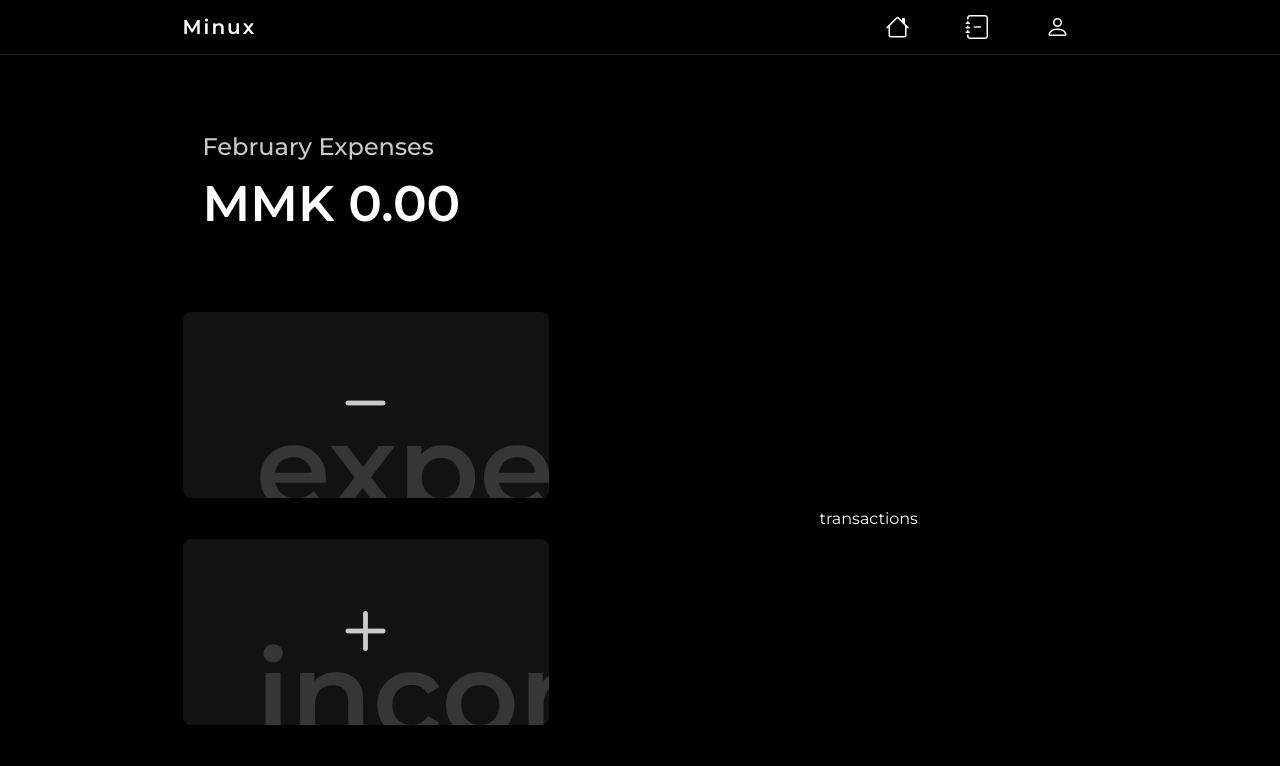
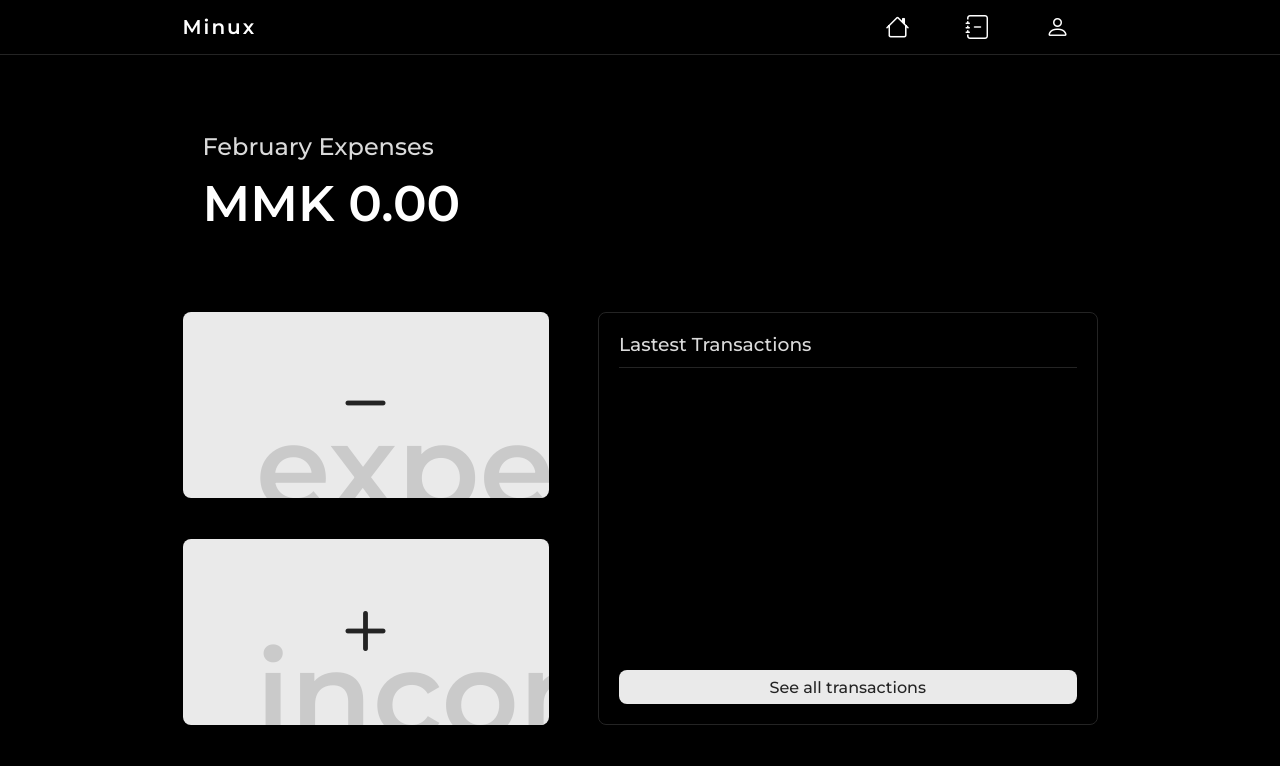
Before and after one commit to nitram/minux, a Flask app: page / in a window 1280 px wide. Shown: the top 766 px of the page. Run offline with Flask 2, Linux system fonts and the light colour scheme; the visitor is signed in with stand-in values (Sample User, id 1); data that the repository does not hold is empty; some libraries are stand-ins or nearby versions.

Commit message:
Complete index page

```diff
--- a/app.py
+++ b/app.py
@@ -42,6 +42,18 @@ ACCOUNT = 150000
 def index():
     now = datetime.now()
 
+    latest_transactions = db.execute("SELECT transactions.type, transactions.amount, categories.name, \
+                                      transactions.description, transactions.transacted_on FROM transactions \
+                                      JOIN categories ON transactions.category_id = categories.category_id \
+                                      WHERE transactions.user_id IN (SELECT id FROM users WHERE id = ?) \
+                                      ORDER BY CAST(strftime('%Y', transacted_on) AS INT) DESC, \
+                                      CAST(strftime('%m', transacted_on) AS INT) DESC, \
+                                      CAST(strftime('%d', transacted_on) AS INT) DESC, \
+                                      transactions.transaction_id DESC LIMIT 4", session['user_id'])
+
+    for transaction in latest_transactions:
+        transaction['transacted_on'] = datetime.strptime(transaction['transacted_on'], ('%Y-%m-%d')).strftime('%d %b')
+
     expenses = db.execute("SELECT amount FROM transactions WHERE user_id IN (SELECT id FROM users WHERE id = ?) \
                            AND type = ? AND CAST(strftime('%Y', transacted_on) AS INT) = ? AND \
                            CAST(strftime('%m', transacted_on) AS INT) = ?", session['user_id'], "expense", now.year, now.month)
@@ -53,7 +65,25 @@ def index():
         month_expense += expense['amount']
 
     # Render the home (index) page
-    return render_template("index.html", month=month_name, expense=f'{month_expense:,.2f}')
+    return render_template("index.html", month=month_name, expense=f'{month_expense:,.2f}', transactions=latest_transactions)
+
+
+@app.route("/log")
+@login_required
+def log():
+    return render_template("log.html")
+
+
+@app.route("/profile")
+@login_required
+def profile():
+    return render_template("profile.html")
+
+
+@app.route("/edit-transaction")
+@login_required
+def edit_transaction():
+    return render_template("edit-transaction.html")
 
 
 @app.route("/login", methods=["GET", "POST"])
@@ -194,7 +224,7 @@ def income():
         category = request.form.get("category")
         category_id = -1
         description = request.form.get("description")
-        transacted_on = request.form.get("spent_on")
+        transacted_on = request.form.get("transacted_on")
 
         if not amount:
             return apology(f"Must provide {type.capitalize()} amount", 400)
--- a/static/styles.css
+++ b/static/styles.css
@@ -22,6 +22,11 @@ button:hover {
     cursor: pointer;
 }
 
+h2, h3, h4, h5, h6 {
+    color: #dadada;
+    font-weight: 500;
+}
+
 a {
     text-decoration: none;
 }
@@ -36,12 +41,25 @@ input {
 
 .btn {
     border-radius: 8px;
-    background-color: #121212;
-    /* transition: all 0.1s; */
+    background-color: #eaeaea;
+    user-select: none;
+}
+
+.btn * {
+    user-select: none;
 }
 
 .btn:hover {
-    background-color: #242424;
+    background-color: #fff;
+}
+
+.btn:hover * {
+    color: #000;
+}
+
+::selection, ::-moz-selection {
+    color: #000;
+    background-color: #fff;
 }
 
 /* Reusables */
@@ -70,6 +88,7 @@ input {
     font-weight: 600;
     font-size: 20px;
     letter-spacing: 2px;
+    user-select: none;
 }
 
 .nav-content {
@@ -117,8 +136,6 @@ input {
 
 .this-month {
     font-size: 24px;
-    font-weight: 500;
-    color: #cacaca;
 }
 
 .expense-value {
@@ -157,11 +174,8 @@ input {
 .home-btns .btn i {
     font-size: 80px;
     font-weight: 700;
-    color: #cacaca;
-}
-
-.home-btns .btn:hover i {
-    color: #fff;
+    color: #242424;
+    transition: all 0.2s ease-out;
 }
 
 .home-btns .btn span {
@@ -170,21 +184,102 @@ input {
     left: 20%;
     font-size: 120px;
     font-weight: 600;
-    color: #363636;
+    color: #cacaca;
     transition: all 0.2s ease-out;
 }
 
-.home-btns .btn:hover span {
-    transform: translateX(-8%)
+.home-btns .btn:hover i {
+    font-size: 74px;
 }
 
-.tooltip {
-    display: none;
+.home-btns .btn:hover span {
+    transform: translateX(-8%);
 }
 
 .home-log {
     width: 50%;
     display: flex;
+    flex-direction: column;
+    justify-content: center;
+    align-items: center;
+    padding: 20px;
+    border-radius: 8px;
+    border: 1px solid #242424;
+}
+
+.transaction-title {
+    flex: 1;
+    width: 100%;
+    margin-bottom: 16px;
+    border-bottom: 1px solid #242424;
+}
+
+.transaction {
+    flex: 2;
+    width: 100%;
+    display: flex;
+    align-items: center;
+}
+
+.transaction:hover {
+    background-color: #121212;
+}
+
+.transaction .column {
+    height: 100%;
+    display: flex;
+    flex-direction: column;
     justify-content: center;
     align-items: center;
 }
+
+.transaction .column:nth-child(1) {
+    flex: 1;
+    align-items: flex-start;
+    padding-left: 8px;
+}
+
+.column .type i {
+    font-size: 40px;
+}
+
+.transaction .column:nth-child(2) {
+    flex: 3;
+    border-bottom: 1px solid #242424;
+    align-items: flex-start;
+}
+
+.description, .category, .date {
+    color: #cacaca;
+}
+
+.description {
+    font-weight: 600;
+}
+
+.transaction .column:nth-child(3) {
+    flex: 4;
+    border-bottom: 1px solid #242424;
+    align-items: flex-end;
+    padding-right: 8px;
+}
+
+.transaction .column span:nth-child(2) {
+    font-size: 14px;
+}
+
+.amount {
+    color: #fff;
+    font-weight: 600;
+}
+
+.transaction-btn {
+    flex: 1;
+    margin-top: 16px;
+    width: 100%;
+    color: #242424;
+    font-weight: 500;
+    display: flex;
+    justify-content: center;
+    align-items: center;
+}
--- a/templates/index.html
+++ b/templates/index.html
@@ -3,7 +3,7 @@
 {% block body %}
     <section class="centrized home">
         <div class="expense-main">
-            <div class="this-month">{{ month }} Expenses</div>
+            <h2 class="this-month">{{ month }} Expenses</h2>
             <div class="expense-value">MMK {{ expense }}</div>
         </div>
         <div class="budget-percent">
@@ -12,22 +12,49 @@
         </div>
         <div class="home-content">
             <div class="home-btns">
-                <a href="/expense" class="btn expense-btn">
+                <a href="/expense" title="Add expense" class="btn expense-btn">
                     <i class="bi bi-dash"></i>
                     <span>expense</span>
-                    <div class="tooltip">Add expense</div>
                 </a>
-                <a href="/income" class="btn income-btn">
+                <a href="/income" title="Add income" class="btn income-btn">
                     <i class="bi bi-plus"></i>
                     <span>income</span>
-                    <div class="tooltip">Add income</div>
                 </a>
                 <a href="/logout" style="display: none">
                     <button class="btn">Sign out</button>
                 </a>
             </div>
             <div class="home-log">
-                transactions
+                <h3 class="title transaction-title">Lastest Transactions</h3>
+
+                {% for i in range(4) %}
+                    {% if i < transactions | length %}
+                        <a href="/edit-transaction" class="transaction">
+                            <div class="column">
+                                {% if transactions[i]['type'] == "expense" %}
+                                    <span class="type"><i class="bi bi-dash"></i></span>
+                                {% else %}
+                                    <span class="type"><i class="bi bi-plus"></i></span>
+                                {% endif %}
+                            </div>
+                            <div class="column">
+                                <span class="description">{{ transactions[i]['description'] | upper }}</span>
+                                <span class="category">{{ transactions[i]['name'] }}</span>
+                            </div>
+                            <div class="column">
+                                <span class="amount">{{ '{:,.2f}'.format(transactions[i]['amount']) }} MMK</span>
+                                <span class="date">{{ transactions[i]['transacted_on'] }}</span>
+                            </div>
+                        </a>
+
+                    {% else %}
+
+                    <div class="transaction"></div>
+
+                    {% endif %}
+                {% endfor %}
+
+                <a class="btn transaction-btn" href="/log">See all transactions</a>
             </div>
         </div>
     </section>
--- a/templates/layout.html
+++ b/templates/layout.html
@@ -14,7 +14,7 @@
         <section class="nav-section">
             <nav class="contained navbar">
                 <div class="centrized nav-content">
-                    <div class="brand">Minux</div>
+                    <a href="/" class="brand">Minux</a>
                     <ul class="navbar-nav">
                         <li class="nav-item"><a class="nav-link" href="/"><i class="bi bi-house"></i></a></li>
                         <li class="nav-item"><a class="nav-link" href="/log"><i class="bi bi-journal-minus"></i></a></li>
--- /dev/null
+++ b/templates/log.html
@@ -0,0 +1,5 @@
+{% extends "layout.html" %}
+
+{% block body %}
+
+{% endblock %}
--- /dev/null
+++ b/templates/profile.html
@@ -0,0 +1,5 @@
+{% extends "layout.html" %}
+
+{% block body %}
+
+{% endblock %}
```
